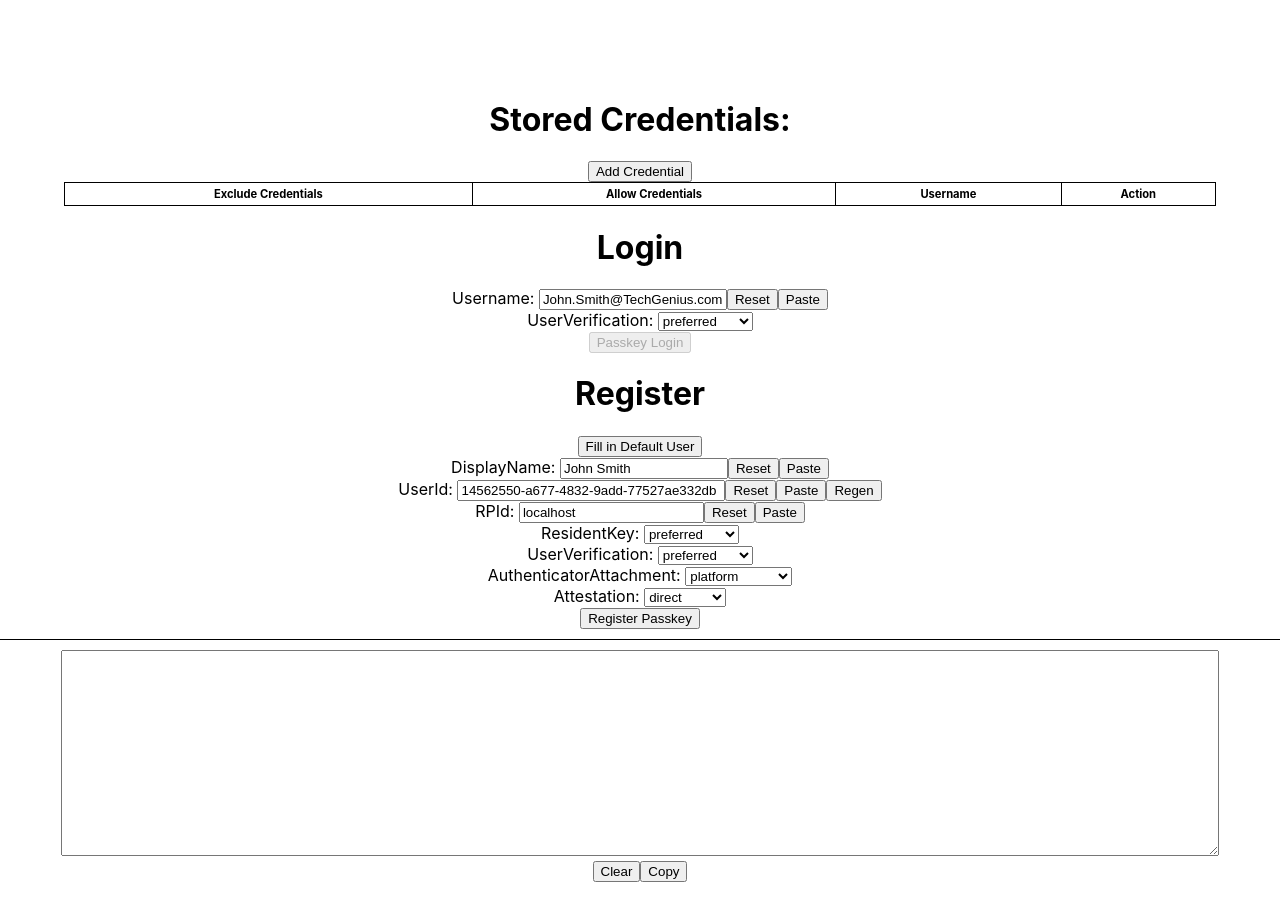
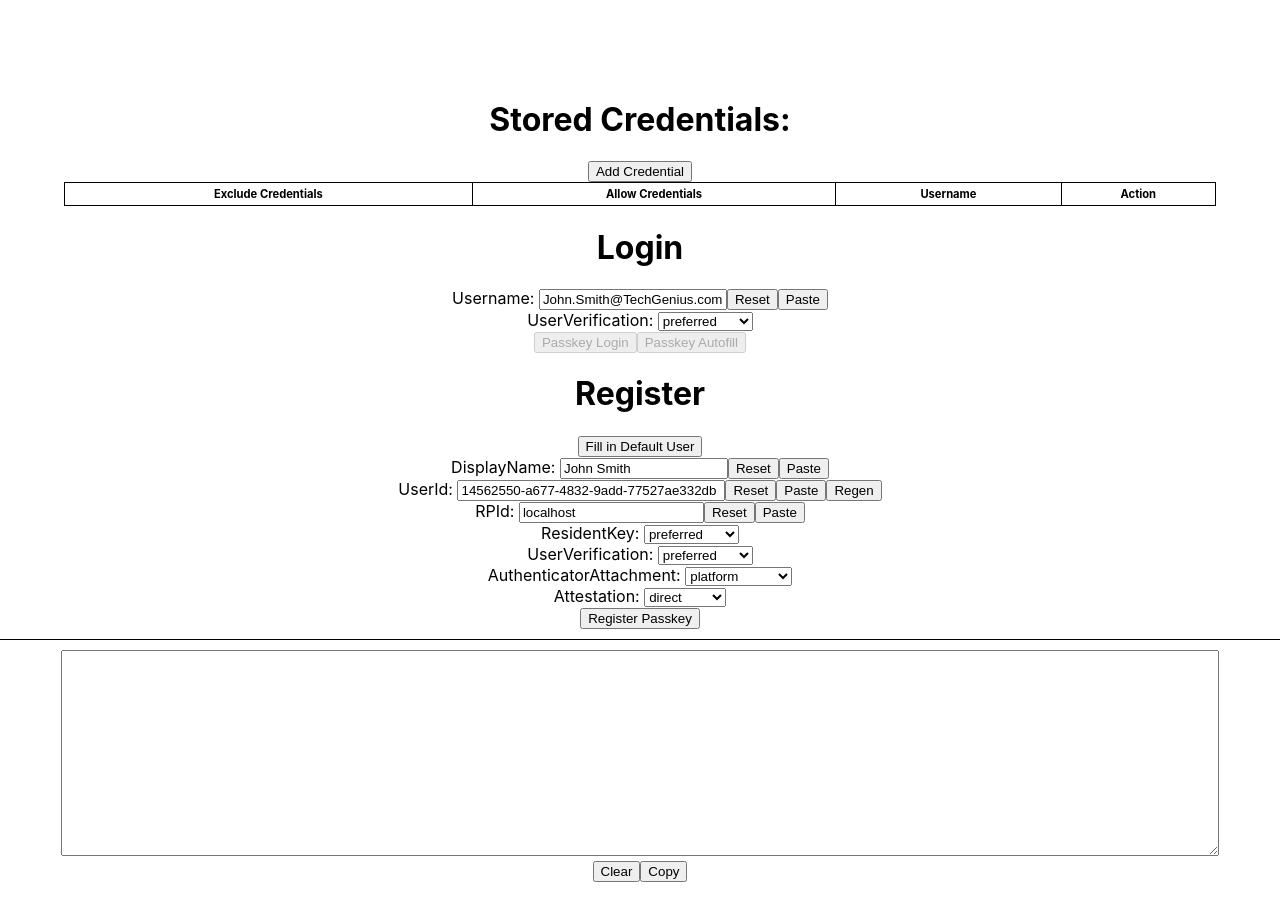
Before and after one commit to jianshaow/webauthn-demo, a React (Create React App) app: page / in a window 1280 px wide. Shown: the top 920 px of the page. Built offline with nearby package versions, Linux system fonts and the light colour scheme; the HTML template or start-up script is replaced by a standard one; what cbor-x would draw is missing.

Commit message:
add autofill button

```diff
--- a/src/components/Home.tsx
+++ b/src/components/Home.tsx
@@ -50,7 +50,7 @@ const defaultState = {
   showImport: false,
   showCopiedMessage: false,
   copiedCredentialId: '',
-  importCredential: ''
+  importCredential: '',
 }
 
 class Home extends Component<{}, HomeState> {
@@ -243,7 +243,8 @@ class Home extends Component<{}, HomeState> {
     }
   };
 
-  handleAutofill = async (e: SyntheticEvent<HTMLInputElement>) => {
+  handleAutofill = async (e: MouseEvent<HTMLButtonElement>) => {
+    e.preventDefault();
     const { allowCredentials, authnUserVerification } = this.state;
 
     try {
@@ -392,7 +393,6 @@ class Home extends Component<{}, HomeState> {
               }}
               style={{ width: '180px' }}
               autoComplete='username webauthn'
-              onSelect={this.handleAutofill}
             />
             <button onClick={(e: MouseEvent<HTMLButtonElement>) => {
               e.preventDefault();
@@ -415,6 +415,7 @@ class Home extends Component<{}, HomeState> {
           </div>
           <div>
             <button type="submit" disabled={!storedCredentials.length}>Passkey Login</button>
+            <button disabled={!storedCredentials.length} onClick={this.handleAutofill}>Passkey Autofill</button>
           </div>
         </form>
       </div>
```
